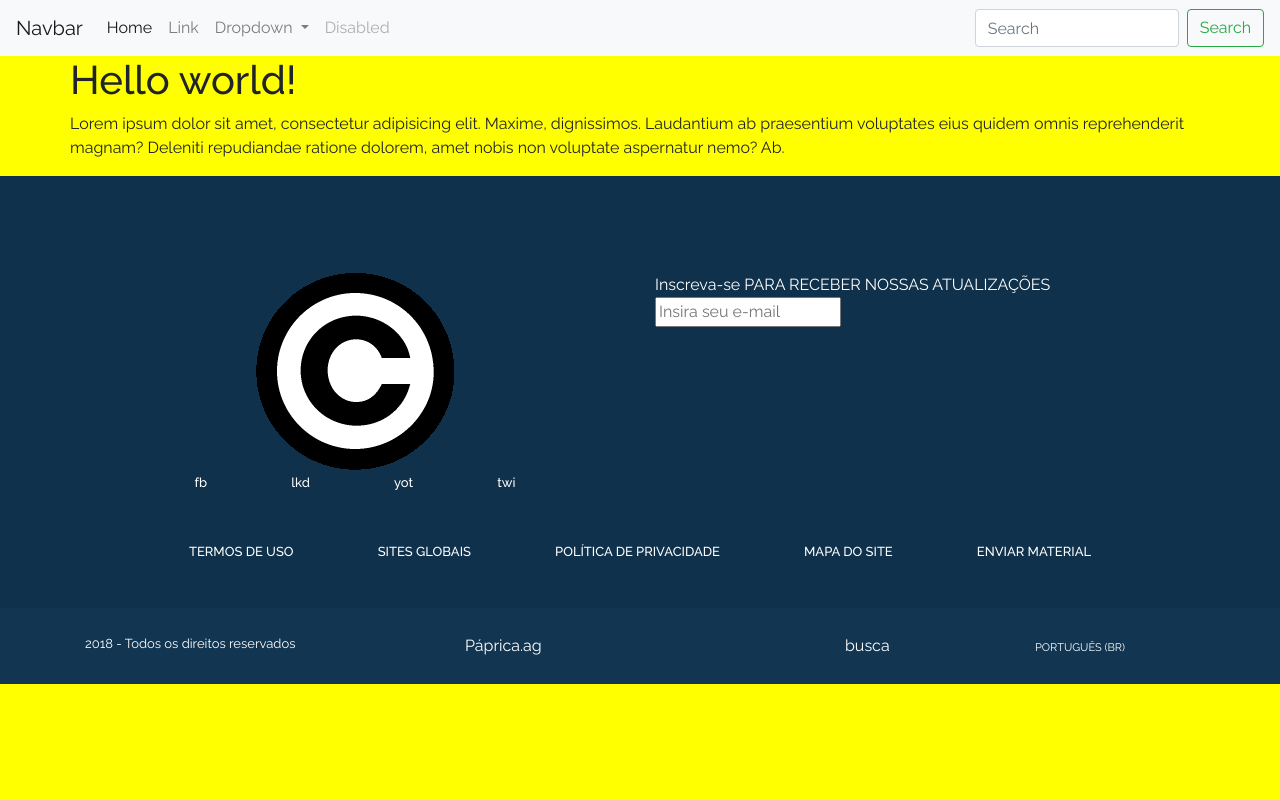
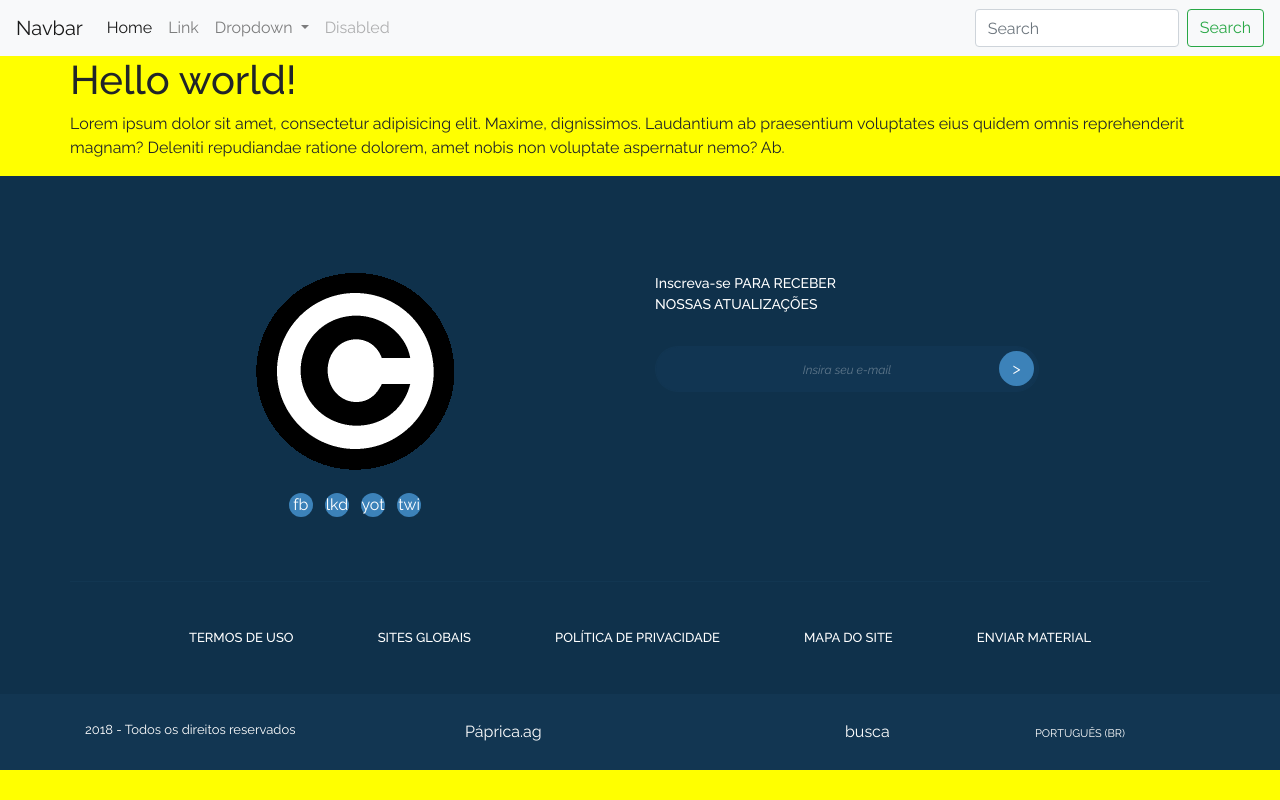
Before and after one commit to jpcmf/ui-marista, a website built with webpack: page main.html in a window 1280 px wide. Built offline with nearby package versions, Linux system fonts and the light colour scheme; some icons are missing.

Commit message:
Add styles of footer

```diff
--- a/main.html
+++ b/main.html
@@ -106,7 +106,7 @@
         <div class="row">
           <div class="col-xs-12 col-md-6 text-center">
             <img src="src/images/copyright.png" alt="Logo">
-            <ul class="list-inline">
+            <ul class="list-inline footer-top__social">
               <li class="list-inline-item"><a href="">fb</a></li>
               <li class="list-inline-item"><a href="">lkd</a></li>
               <li class="list-inline-item"><a href="">yot</a></li>
@@ -114,13 +114,19 @@
             </ul>
           </div>
           <div class="col-xs-12 col-md-6">
-            Inscreva-se PARA RECEBER NOSSAS ATUALIZAÇÕES
-            <input type="text" placeholder="Insira seu e-mail">
+            <label class="footer-top__label" for="">Inscreva-se PARA RECEBER NOSSAS ATUALIZAÇÕES</label>
+            <div class="input-group">
+              <input class="form-control form-control--footer" type="text" placeholder="Insira seu e-mail">
+              <div class="input-group-append">
+                <button class="btn btn-newsletter" type="button">></button>
+              </div>
+
+            </div>
           </div>
         </div>
         <div class="row justify-content-center">
           <div class="col-xs-12 text-center">
-            <ul class="list-inline">
+            <ul class="list-inline footer-top__menu">
               <li class="list-inline-item"><a href="">TERMOS DE USO</a></li>
               <li class="list-inline-item"><a href="">SITES GLOBAIS</a></li>
               <li class="list-inline-item"><a href="">POLÍTICA DE PRIVACIDADE</a></li>
--- /dev/null
+++ b/src/sass/_buttons.scss
@@ -0,0 +1,18 @@
+//
+// buttons
+// --------------------
+
+.btn {
+  &.btn-newsletter {
+    background-color: $footer-button-color;
+    border-radius: 50% !important;
+    color: $c-white;
+    height: 35px;
+    left: -39px;
+    padding: unset;
+    position: relative;
+    top: 5px;
+    width: 35px;
+    z-index: 100 !important;
+  }
+}
--- a/src/sass/_colors.scss
+++ b/src/sass/_colors.scss
@@ -8,3 +8,7 @@ $c-black : #000;
 //layout
 $footer-bg-color: #0F314B;
 $footer-aux-color: #123652;
+$footer-input-color: #1D4A6D;
+$footer-button-color: #3C82B9;
+$footer-social-color: #3C82B9;
+$footer-border-color: #204867;
--- a/src/sass/_fonts.scss
+++ b/src/sass/_fonts.scss
@@ -1,3 +1,3 @@
-@import url('https://fonts.googleapis.com/css?family=Raleway:300,400,500,600,700');
+@import url('https://fonts.googleapis.com/css?family=Raleway:300,400,400i,500,600,700');
 
 $font-raleway : 'Raleway', sans-serif; //regular 400, medium 500, semi-bold 600, bold 700
--- a/src/sass/_footer.scss
+++ b/src/sass/_footer.scss
@@ -17,7 +17,43 @@ footer {
     background-color: $footer-bg-color;
     padding-top: 97px;
 
-    ul {
+    .container {
+      .row:last-child {
+        border-top: solid 1px rgba($color: $footer-border-color, $alpha: .24);
+        padding-top: 43px;
+      }
+    }
+
+    &__social {
+      margin-bottom: 64px;
+      margin-top: 23px;
+
+      li {
+        a {
+          background-color: $footer-social-color;
+          border-radius: 50%;
+          display: block;
+          height: 24px;
+          width: 24px;
+        }
+      }
+    }
+
+    &__label {
+      display: block;
+      font-size: 14px;
+      font-weight: 500;
+      margin: 0 auto 31px;
+      max-width: 205px;
+      text-align: center;
+
+      @media (min-width: 576px) {
+        margin: 0 0 31px;
+        text-align: left;
+      }
+    }
+
+    &__menu {
       margin-bottom: 45px;
 
       li {
--- /dev/null
+++ b/src/sass/_form.scss
@@ -0,0 +1,34 @@
+//
+// form
+// --------------------
+
+.form-control {
+  &--footer {
+    background-color: rgba($footer-input-color, .21);
+    border-color: rgba($footer-input-color, .21);
+    border-radius: 33px !important;
+    color: $c-white;
+    height: auto;
+    padding-bottom: 10px;
+    padding-top: 10px;
+    max-width: 384px;
+
+    &:focus {
+      background-color: $footer-input-color;
+    }
+
+    &::-webkit-input-placeholder {
+      color: rgba($c-white, .33) !important;
+      font-size: 12px;
+      font-style: italic;
+      text-align: center;
+    }
+
+    &::-moz-placeholder {
+      color: rgba($c-white, .33) !important;
+      font-size: 12px;
+      font-style: italic;
+      text-align: center;
+    }
+  }
+}
--- a/src/sass/main.scss
+++ b/src/sass/main.scss
@@ -3,8 +3,11 @@
 // --------------------
 @import "../../node_modules/bootstrap/dist/css/bootstrap.css";
 // @import "../../node_modules/bootstrap/dist/css/bootstrap-theme.css";
+@import "_colors";
 @import "_fonts";
-@import "_colors";
+@import "_form";
+@import "_buttons";
+
 @import "_header";
 @import "_footer";
 
```
